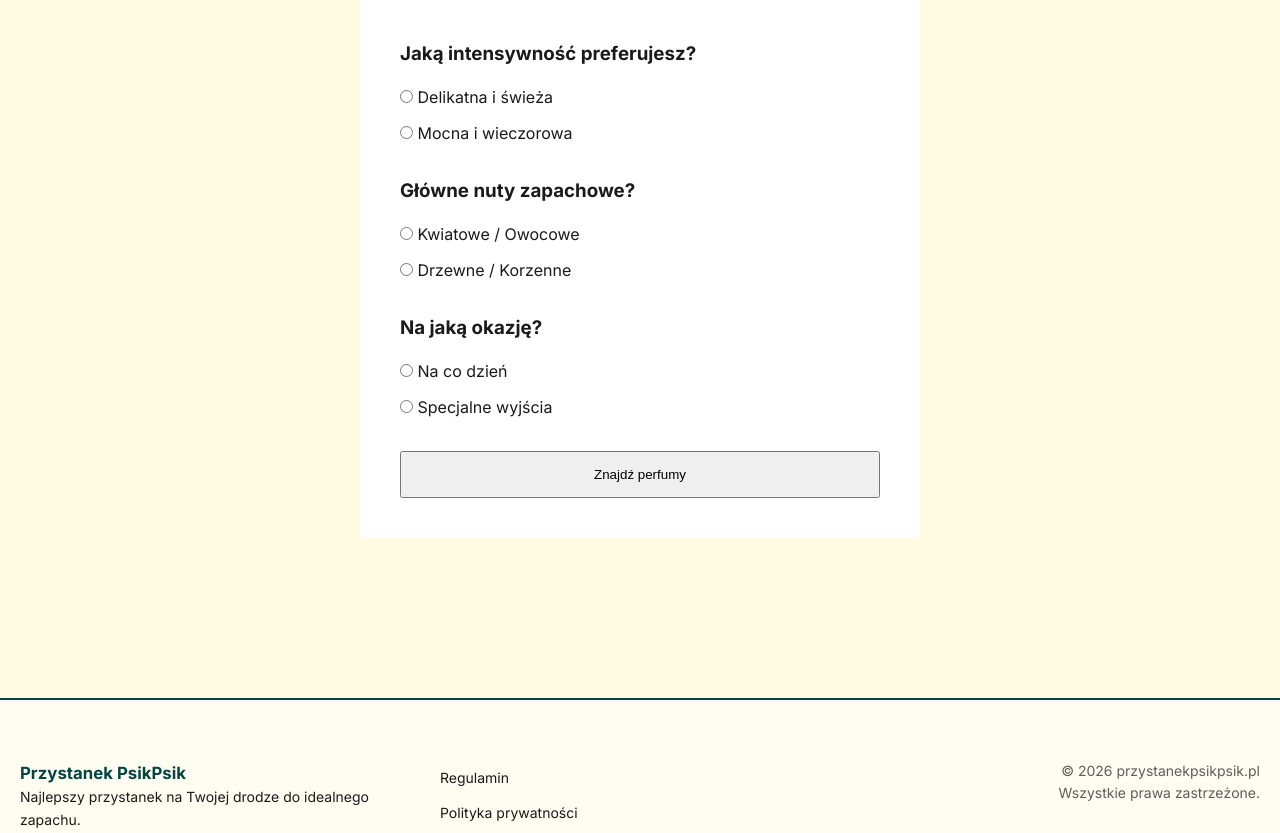
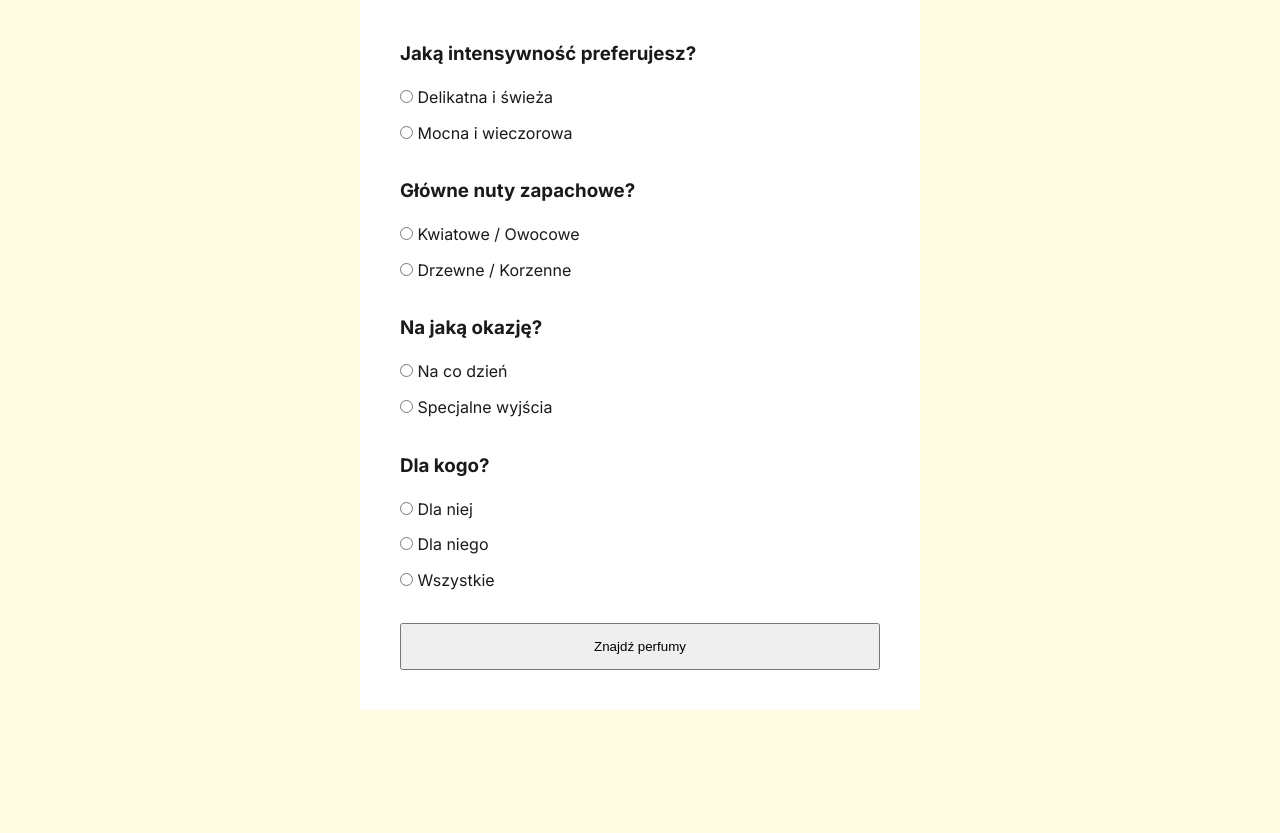
Before and after one commit to Camilleus/perfumy-mlm, a Django app: page /quiz/ in a window 1280 px wide. Shown: the part 301-1134 px from the top of the page. Run offline with Django 5.2, Linux system fonts and the light colour scheme.

Commit message:
added another category for quiz (by gender)

```diff
--- a/products/views.py
+++ b/products/views.py
@@ -31,6 +31,7 @@ def quiz(request):
         intensity = request.POST.get('intensity')
         category = request.POST.get('category')
         occasion = request.POST.get('occasion')
+        gender = request.POST.get('gender')
         results = Product.objects.filter(
             is_available=True,
             intensity=intensity,
@@ -38,4 +39,6 @@ def quiz(request):
         )
         if category:
             results = results.filter(category=category)
+        if gender:
+            results = results.filter(gender=gender)
     return render(request, 'products/quiz.html', {'results': results})
--- a/templates/products/quiz.html
+++ b/templates/products/quiz.html
@@ -36,6 +36,18 @@
                         <input type="radio" name="occasion" value="special"> Specjalne wyjścia
                     </label>
                 </div>
+                <div style="margin-bottom: 30px;">
+                    <h3 style="margin-bottom: 16px;">Dla kogo?</h3>
+                    <label style="display: block; margin-bottom: 10px;">
+                        <input type="radio" name="gender" value="K"> Dla niej
+                    </label>
+                    <label style="display: block; margin-bottom: 10px;">
+                        <input type="radio" name="gender" value="M"> Dla niego
+                    </label>
+                    <label style="display: block;">
+                        <input type="radio" name="gender" value=""> Wszystkie
+                    </label>
+                </div>
                 <button type="submit" class="btn" style="width: 100%; padding: 14px;">Znajdź perfumy</button>
             </form>
         </div>
```
